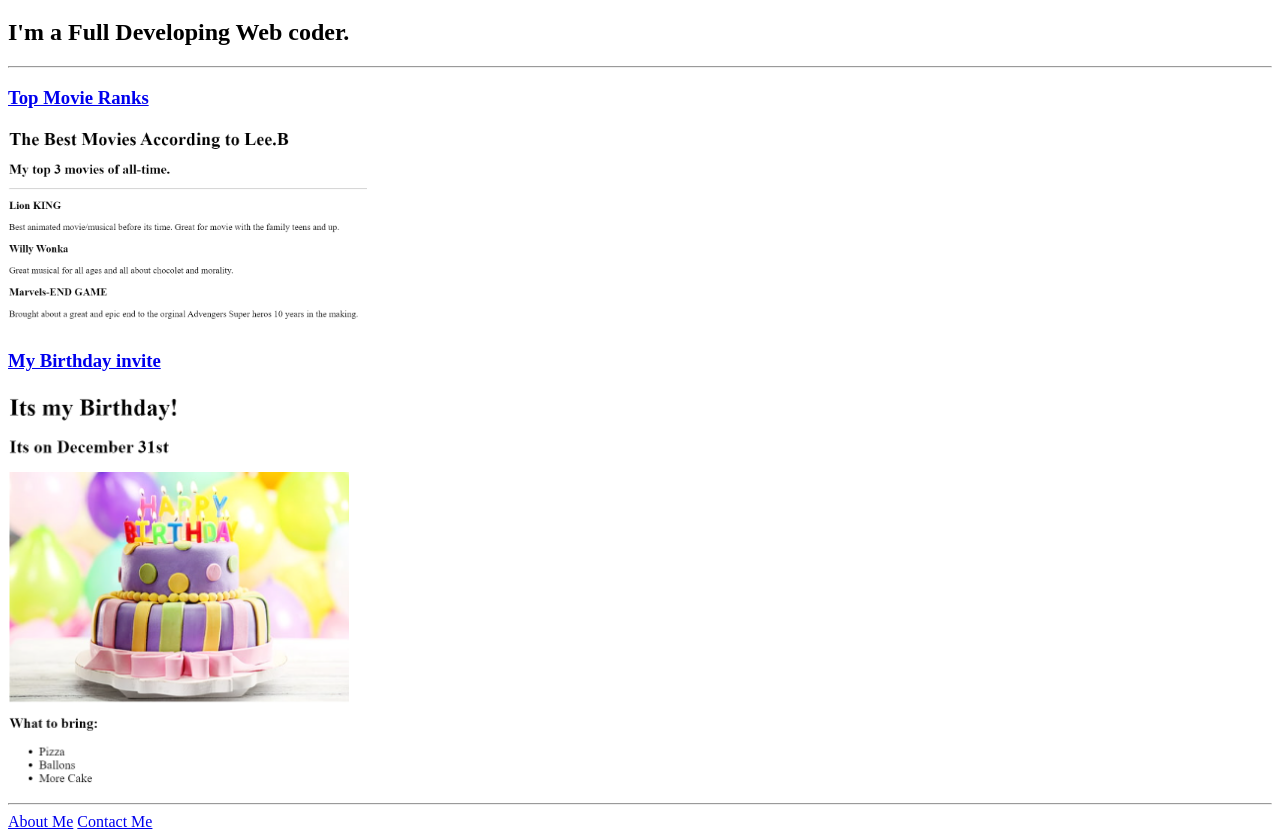
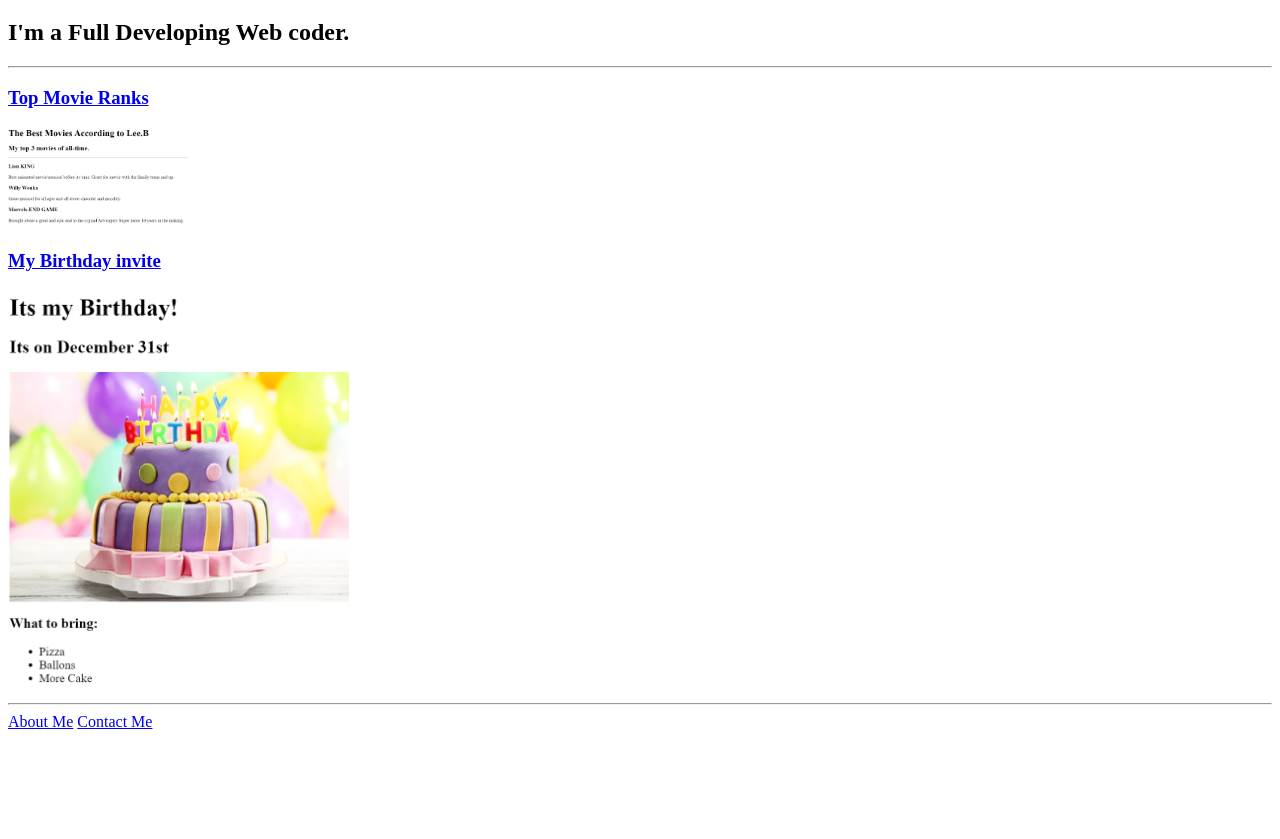
Before and after one commit to ltcodinglickme/index.html, a plain HTML site: page index.html in a window 1280 px wide. Shown: the part 61-900 px from the top of the page. After the commit the page ends 800 px from the top, so only its background shows below. Drawn offline with Linux system fonts and the light colour scheme.

Commit message:
index.html

```diff
--- a/index.html
+++ b/index.html
@@ -15,7 +15,7 @@
      <h3><a href="./public/MovieRANK.html">Top Movie Ranks</a></h3>
 
 
-                 <img src="./othermovie.png"height=200/>
+                 <img src="./othermovie.png"height=100/>
 
          <br>
 
```
